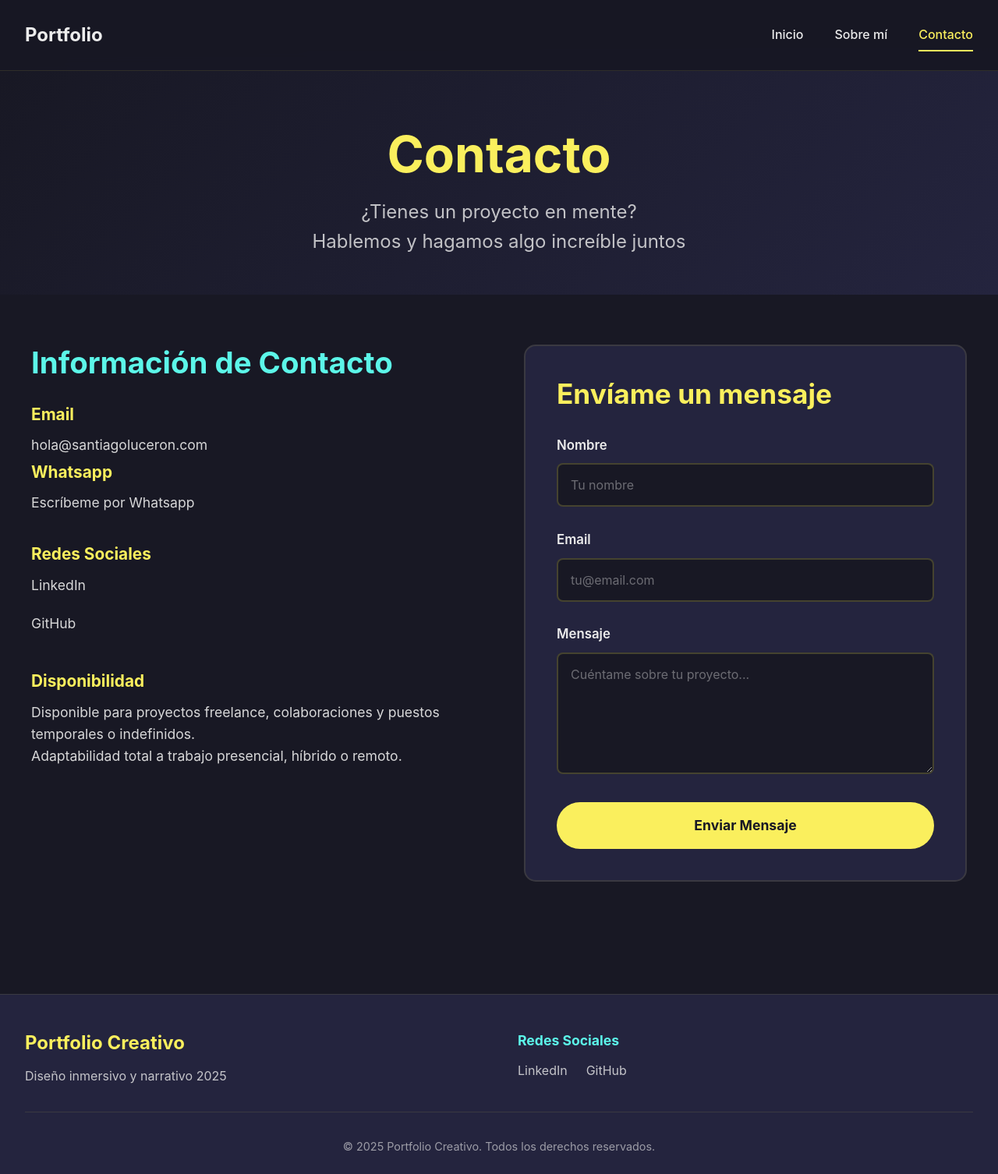
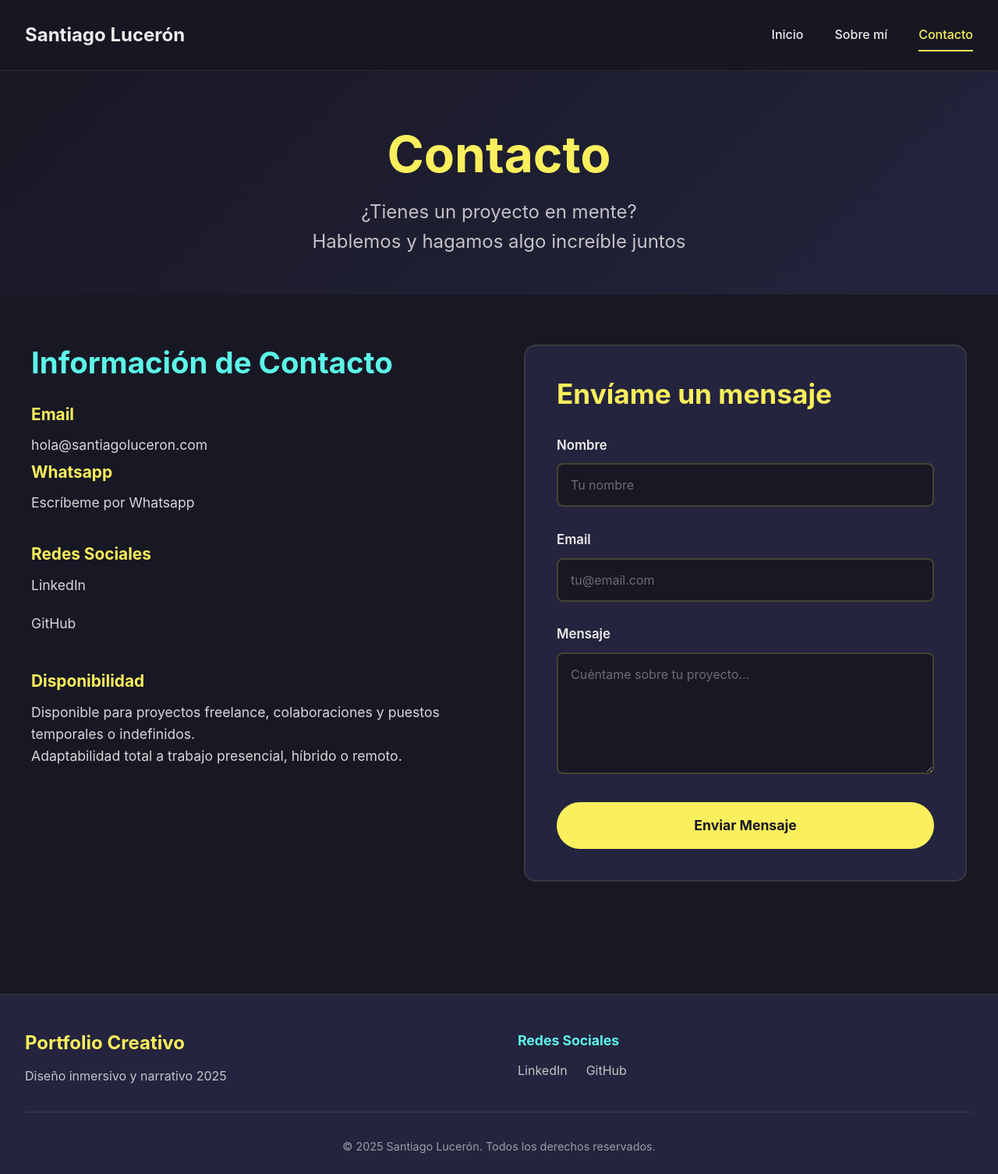
Before and after one commit to sluceron/porfolio, a React (Vite) app: page /contact in a window 1280 px wide. Shown: the whole page at 78% size. Built offline with nearby package versions, Linux system fonts and the light colour scheme.

Commit message:
Cambiados títulos

```diff
--- a/src/components/Footer.tsx
+++ b/src/components/Footer.tsx
@@ -22,7 +22,7 @@ const Footer = () => {
         </div>
 
         <div className="footer-bottom">
-          <p>&copy; {currentYear} Portfolio Creativo. Todos los derechos reservados.</p>
+          <p>&copy; {currentYear} Santiago Lucerón. Todos los derechos reservados.</p>
         </div>
       </div>
     </footer>
--- a/src/components/Header.tsx
+++ b/src/components/Header.tsx
@@ -10,7 +10,6 @@ const Header = () => {
   const navLinks = [
     { name: 'Inicio', path: '/' },
     { name: 'Sobre mí', path: '/about' },
-
     { name: 'Contacto', path: '/contact' }
   ]
 
@@ -18,7 +17,7 @@ const Header = () => {
     <header className="header">
       <div className="header-container">
         <Link to="/" className="logo">
-          Portfolio
+          Santiago Lucerón
         </Link>
 
         <nav className="nav-desktop">
--- a/src/pages/About.tsx
+++ b/src/pages/About.tsx
@@ -183,9 +183,6 @@ const About = () => {
               <a href="mailto:santiagoluceron@icloud.com" className="btn-primary">
                 Enviar mensaje
               </a>
-              <a href="/portfolio" className="btn-secondary">
-                Ver portfolio
-              </a>
             </div>
           </div>
         </div>
```
Also changed, not shown: 2 other files (tests, documents, lock files or other folders).
